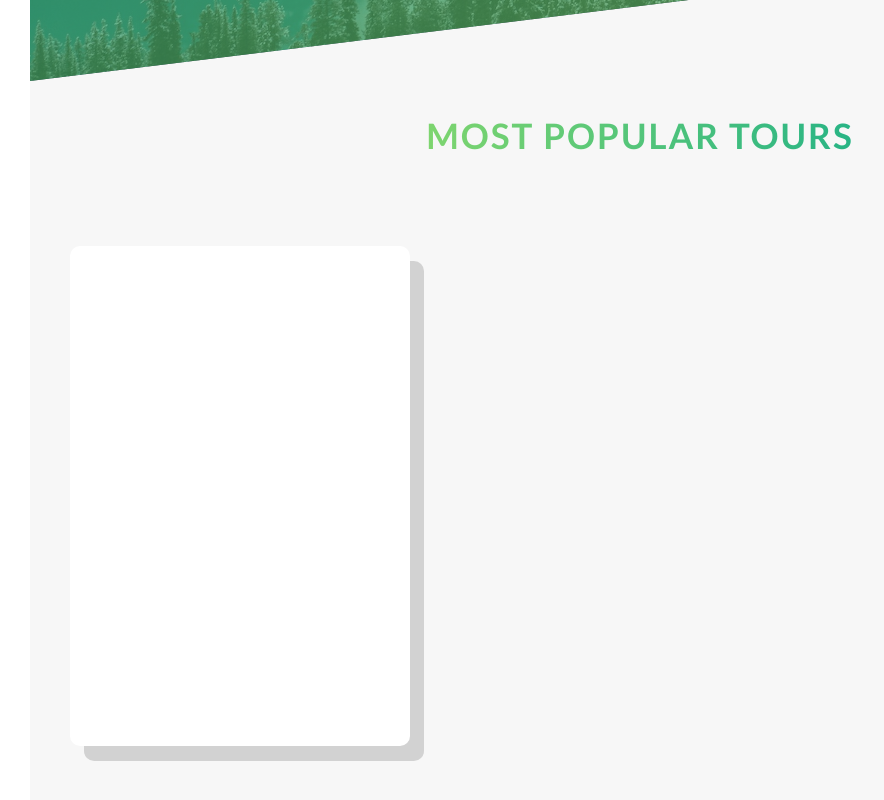
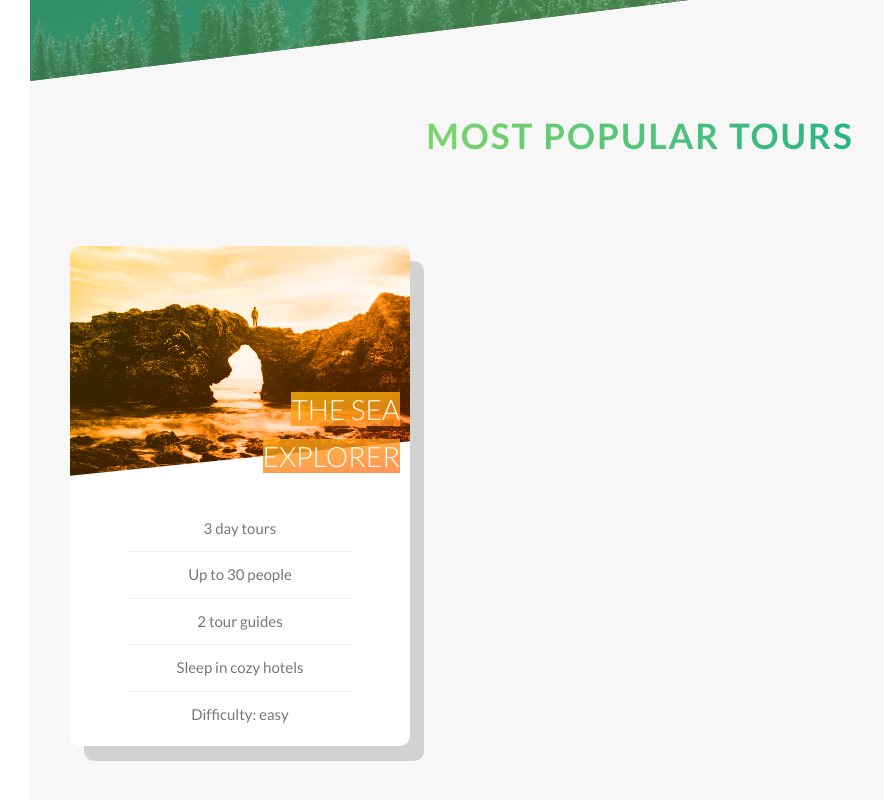
Before and after one commit to solidstatejake/Natours, a website: page index.html in a window 1280 px wide. Shown: the part 2327-3127 px from the top of the page, without its empty margins (0-884 px from the left). Drawn offline with Linux system fonts and the light colour scheme.

Commit message:
Styled and finished the front side of the first card in the third section.

```diff
--- a/index.html
+++ b/index.html
@@ -168,14 +168,37 @@
             <div class="row">
 
                 <div class="col-1-of-3">
+
                     <div class="card">
+
                         <div class="card__side card__side--front">
-                            FRONT
+
+                            <div class="card__picture card__picture--1">
+                            </div>
+
+                            <h4 class="card__heading">
+                                <span class="card__heading--offset">The Sea
+                                                                    Explorer</span>
+                            </h4>
+
+                            <div class="card__details">
+                                <ul>
+                                    <li>3 day tours</li>
+                                    <li>Up to 30 people</li>
+                                    <li>2 tour guides</li>
+                                    <li>Sleep in cozy hotels</li>
+                                    <li>Difficulty: easy</li>
+                                </ul>
+                            </div>
+
                         </div>
+
                         <div class="card__side card__side--back card__side--back-1">
                             BACK
                         </div>
+
                     </div>
+
                 </div>
 
                 <!--<div class="col-1-of-3">-->
--- a/sass/abstracts/_variables.scss
+++ b/sass/abstracts/_variables.scss
@@ -3,6 +3,7 @@ $black: #000;
 $white: #FFF;
 $grey: #777;
 $light-grey-1: #f7f7f7;
+$light-grey-2: #eeeeee;
 
 $light-green: #7ED56F;
 $light-green-translucent: rgba(40, 180, 131, 0.6);
--- a/sass/components/_card.scss
+++ b/sass/components/_card.scss
@@ -1,23 +1,23 @@
 .card {
+    //FUNCTIONALITY
     perspective:      100rem;
     -moz-perspective: 100rem;
     position:         relative;
     height: 50rem;
+
     &__side {
-        background-color: orangered;
-        color:            white;
-        font-size:        2rem;
+        height:              50rem;
+        position:            absolute;
+        top:                 0;
+        left:                0;
+        width:               100%;
 
-        height:           50rem;
-        transition:       all 0.8s ease;
-        position:         absolute;
-        top:              0;
-        left:             0;
-        width:            100%;
         backface-visibility: hidden;
+        border-radius:       1rem;
+        overflow:            hidden; //make sure that border still rounded after image is placed on top.
+        box-shadow:          1.4rem 1.5rem 0 rgba($black, 0.15);
+        transition:          all 0.8s ease;
 
-        border-radius: 1rem;
-        box-shadow: 1.4rem 1.5rem 0 rgba($black, 0.15);
         &--front {
             background-color: $white;
         }
@@ -33,10 +33,70 @@
     }
 
     &:hover &__side--front {
-        transform: rotateY(180deg);
+        transform: rotateY(-180deg);
     }
 
     &:hover &__side--back {
         transform: rotateY(0);
     }
+
+    // FRONT SIDE STYLING
+    &__picture {
+        background-size:       cover;
+        height:                23rem;
+        background-blend-mode: color;
+        -webkit-clip-path:     polygon(0 0, 100% 0, 100% 85%, 0 100%);
+        clip-path:             polygon(0 0, 100% 0, 100% 85%, 0 100%);
+
+        &--1 {
+            background-image: linear-gradient(to right bottom, $light-orange, $dark-orange),
+                              url(../img/nat-5.jpg);
+        }
+
+        &--2 {
+            background-image: url(../img/nat-5.jpg);
+        }
+
+        &--3 {
+            background-image: url(../img/nat-5.jpg);
+        }
+    }
+
+    &__heading {
+        width: 50%;
+        min-width: 50%;
+        font-size: 2.8rem;
+        font-weight: 300;
+        text-transform: uppercase;
+        text-align: right;
+        color: $white;
+        position: absolute;
+        top: 14rem;
+        right: 1rem;
+    }
+
+    &__heading--offset {
+        background-image: linear-gradient(to right bottom, rgba($light-orange, 0.8), rgba($dark-orange, 0.8));
+    }
+
+    &__details {
+        padding: 3rem;
+        ul {
+            list-style: none;
+            width: 80%;
+            margin: 0 auto;
+
+            li {
+                text-align: center;
+                font-size: 1.5rem;
+                padding: 1rem;
+                &:not(:last-child) {
+                    border-bottom: 1px solid $light-grey-2;
+                }
+            }
+
+
+        }
+    }
+
 }
--- a/sass/layout/_header.scss
+++ b/sass/layout/_header.scss
@@ -1,15 +1,16 @@
 
 .header {
-    position:        relative;
-    height:          95vh;
-    background-size: cover;
-    background:      linear-gradient(
-                                     to right bottom,
-                                     $light-green-translucent,
-                                     $dark-green-translucent
-                     ),
-                     url("../img/hero.jpg") top;
-    clip-path:       polygon(0 0, 100% 0, 100% 75vh, 0 100%);
+    position:          relative;
+    height:            95vh;
+    background-size:   cover;
+    background:        linear-gradient(
+                                       to right bottom,
+                                       $light-green-translucent,
+                                       $dark-green-translucent
+                       ),
+                       url("../img/hero.jpg") top;
+    -webkit-clip-path: polygon(0 0, 100% 0, 100% 75vh, 0 100%);
+    clip-path:         polygon(0 0, 100% 0, 100% 75vh, 0 100%);
 
     &__logo-box {
         position: absolute;
```
Also changed, not shown: css/style.css.
